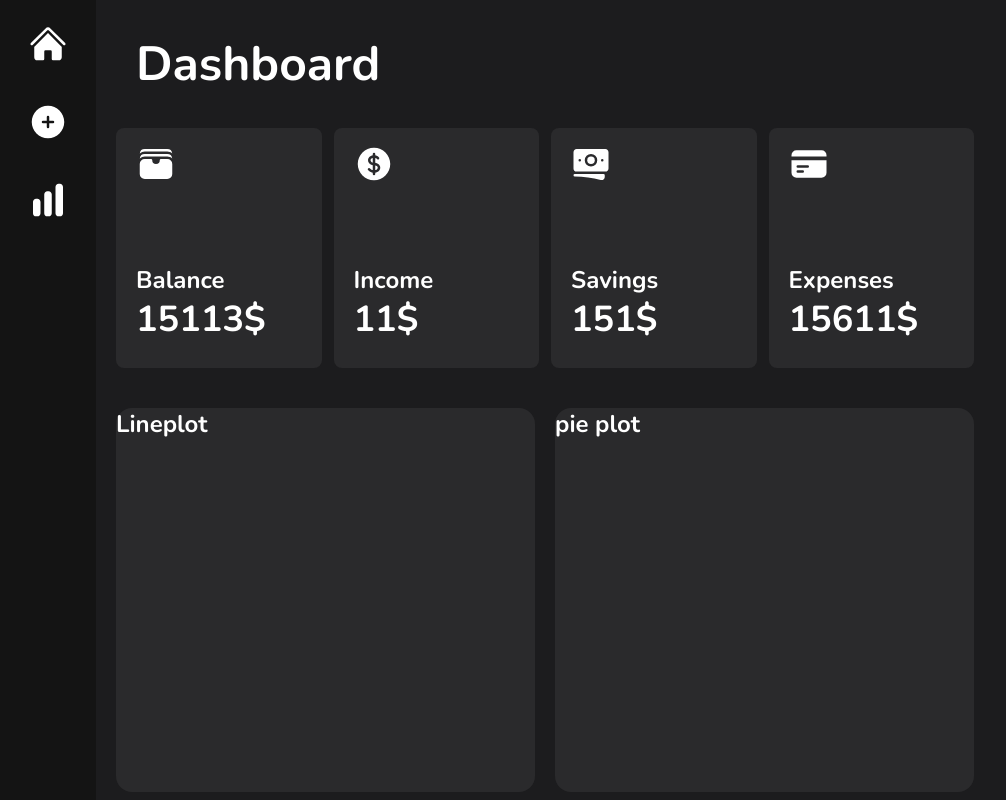
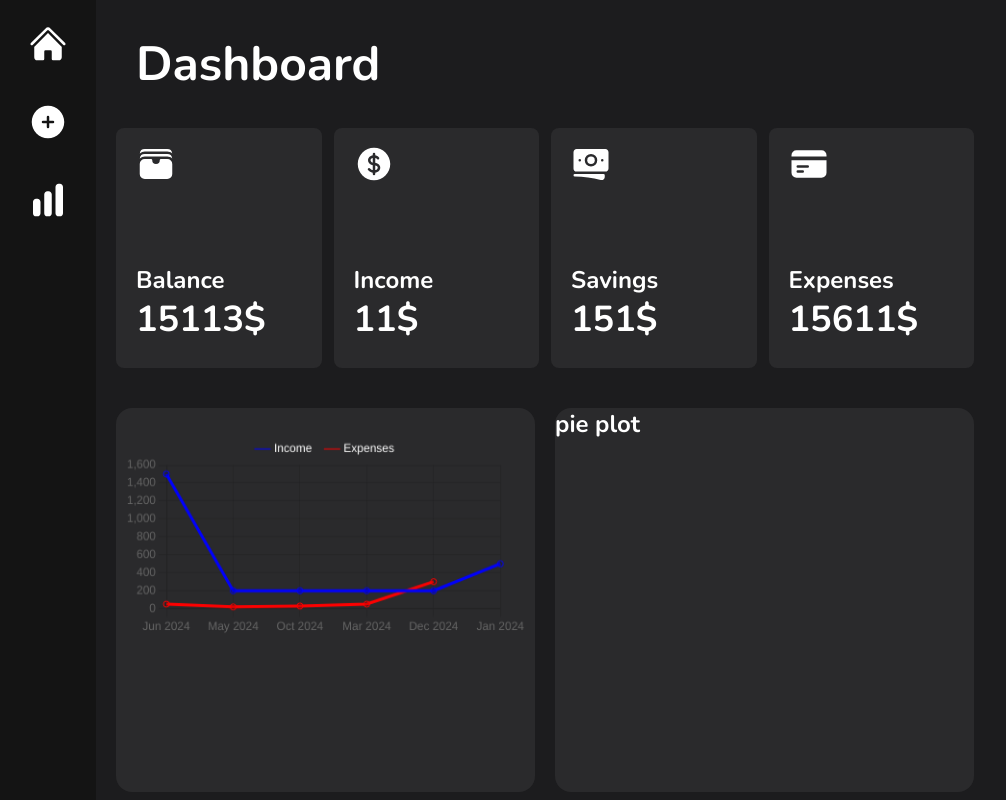
Before and after one commit to eycis/Budget-Dashboard, a Next.js app: page / in a window 1280 px wide. Shown: the whole page, without its empty margins (0-1006 px from the left). Built offline with nearby package versions, Linux system fonts and the light colour scheme.

Commit message:
line plot in dashboard

```diff
--- a/components/Dashboard.tsx
+++ b/components/Dashboard.tsx
@@ -1,7 +1,60 @@
-import React from 'react'
+import React, { useEffect, useState } from 'react'
 import { WalletIcon, CurrencyDollarIcon, BanknotesIcon, CreditCardIcon } from '@heroicons/react/24/solid';
+import { Line } from 'react-chartjs-2';
+import { Chart as ChartJS, CategoryScale, LinearScale, PointElement, LineElement, Title, Tooltip, Legend, ChartOptions } from 'chart.js';
+import transactionsData from '@/public/mock_data.json';
+import { Transaction } from '@/models/transaction';
+
+ChartJS.register(CategoryScale, LinearScale, PointElement, LineElement, Title, Tooltip, Legend);
 
 const Dashboard = () => {
+
+  const [transactions, setTransactions] = useState<typeof Transaction[]>([]);
+
+  const options:ChartOptions<'line'> = {
+    responsive: true,
+    plugins: {
+      legend: {
+        display: true,
+        labels: {
+          usePointStyle: true,
+          pointStyle: 'line',
+          boxWidth: 20,
+          padding: 15,
+          color: 'white',
+        },
+      },
+    },
+  };
+
+    useEffect(() => {
+      // nahrání mock data
+      setTransactions(transactionsData.transactions);
+    }, []);
+
+    // extrakce dat do proměnných:
+    const dates = Array.from(new Set(transactions.map(transaction => new Date(transaction.date).toLocaleDateString('en-US', { year: 'numeric', month: 'short' }))));
+    const incomeData = transactions.filter(transaction => transaction.type === 'income').map(transaction => transaction.amount);
+    const expenseData = transactions.filter(transaction => transaction.type === 'expense').map(transaction => transaction.amount);
+
+    const data = {
+      labels: dates,
+      datasets: [
+        {
+          label: 'Income',
+          data: incomeData,
+          borderColor: 'blue',
+          fill: false,
+        },
+        {
+          label: 'Expenses',
+          data: expenseData,
+          borderColor: 'red',
+          fill: false,
+        },
+      ],
+    };
+
   return (
     <div className='bg-[#1c1c1e] relative w-full h-screen overflow-y-scroll p-5'>
       <div className='dashboard-main'> Dashboard </div>
@@ -45,7 +98,7 @@ const Dashboard = () => {
       </div>
       <div className='grid grid-cols-2 gap-5 w-3/4'>
       <div className='dashboard-lineplot' data-aos="fade-down">
-        Lineplot
+        <Line data={data} options={options} className='px-2 mt-5' data-aos="fade-up" />
       </div>
       <div className='dashboard-lineplot' data-aos="fade-down">
         pie plot
--- a/components/Input.tsx
+++ b/components/Input.tsx
@@ -4,8 +4,7 @@ import ConfirmationModal from './confirmationModal';
 
 const Input = () => {
 
-    // const [transactions, setTransactions] = useState<typeof Transaction[]>([]);
-    const [transactions, setTransactions] = useState<{id: number; category: string; type: string; amount:number; date: number; description: string}[]>([]);
+    const [transactions, setTransactions] = useState<typeof Transaction[]>([]);
     const [showModal, setShowModal] = useState(false);
 
     const handleOpenModal = () => {
@@ -25,7 +24,7 @@ const Input = () => {
             category: "kategorie",
             type: (document.getElementById('transactionType') as HTMLSelectElement).value,
             amount: parseFloat((document.getElementById('transactionAmount') as HTMLInputElement).value),
-            date: Date.now(),
+            date: Date.now().toString(),
             description: "popis"
         };
             handleOpenModal();
@@ -80,7 +79,7 @@ const Input = () => {
         </div>
         {transactions.map((transaction, index) =>(
             <div key = {index}
-                className='grid grid-cols-4 gap-36 mt-3 ml-5 h-max max-w-max items-center bg-[#1c1c1e] border-gray-700 pt-3 pb-3 border-b rounded-lg'>
+                className='grid grid-cols-4 gap-36 mt-3 ml-5 h-max max-w-max items-center bg-[#1c1c1e] pt-3 pb-3 rounded-lg'>
                 <div className='ml-4'>{new Date(transaction.date).toLocaleString()}</div>
                 <div className='ml-4'>{transaction.type}</div>
                 <div className='ml-4'>{transaction.amount}</div>
--- a/models/transaction.ts
+++ b/models/transaction.ts
@@ -3,6 +3,6 @@ export const Transaction = {
     type: '' as string,
     category: '' as string,
     amount: 0 as number,
-    date: 0 as number,
+    date: '' as string,
     description: '' as string
 }
--- a/package.json
+++ b/package.json
@@ -11,8 +11,10 @@
   "dependencies": {
     "@heroicons/react": "^2.1.5",
     "aos": "^2.3.4",
+    "chart.js": "^4.4.6",
     "next": "15.0.1",
     "react": "^18.3.1",
+    "react-chartjs-2": "^5.2.0",
     "react-dom": "^18.3.1",
     "react-router-dom": "^6.27.0"
   },
--- a/public/mock_data.json
+++ b/public/mock_data.json
@@ -5,7 +5,7 @@
         "type": "expense",
         "category": "Groceries",
         "amount": 50.75,
-        "date": "2024-10-01",
+        "date": "2024-06-01",
         "description": "Weekly groceries at local store"
       },
       {
@@ -13,7 +13,7 @@
         "type": "income",
         "category": "Salary",
         "amount": 1500.00,
-        "date": "2024-10-05",
+        "date": "2024-05-02",
         "description": "Monthly salary"
       },
       {
@@ -39,6 +39,54 @@
         "amount": 30.00,
         "date": "2024-10-12",
         "description": "Cinema tickets"
+      },
+      {
+        "id": 6,
+        "type": "income",
+        "category": "Freelance",
+        "amount": 200.00,
+        "date": "2024-05-10",
+        "description": "Freelance project for client"
+      },
+      {
+        "id": 7,
+        "type": "income",
+        "category": "Freelance",
+        "amount": 200.00,
+        "date": "2024-03-11",
+        "description": "Freelance project for client"
+      },
+      {
+        "id": 8,
+        "type": "income",
+        "category": "Freelance",
+        "amount": 200.00,
+        "date": "2024-12-10",
+        "description": "Freelance project for client"
+      },
+      {
+        "id": 9,
+        "type": "income",
+        "category": "Freelance",
+        "amount": 500.00,
+        "date": "2024-10-10",
+        "description": "Freelance project for client"
+      },
+      {
+        "id": 10,
+        "type": "expense",
+        "category": "Groceries",
+        "amount": 50.75,
+        "date": "2024-01-01",
+        "description": "Weekly groceries at local store"
+      },
+      {
+        "id": 11,
+        "type": "expense",
+        "category": "Groceries",
+        "amount": 300.75,
+        "date": "2024-06-02",
+        "description": "Weekly groceries at local store"
       }
     ]
   }
```
Also changed, not shown: 1 other file (tests, documents, lock files or other folders).
